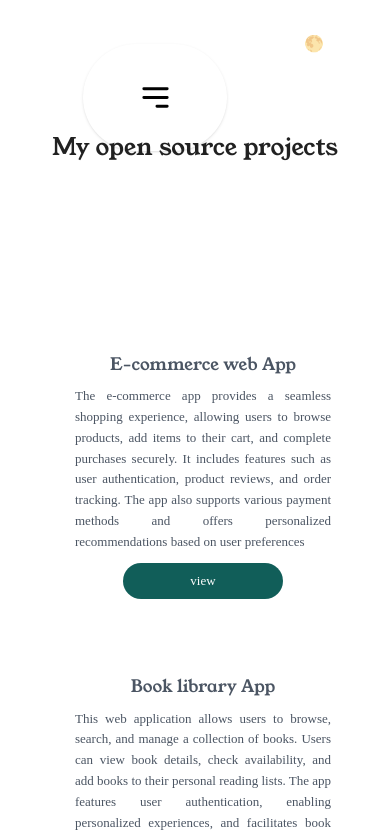
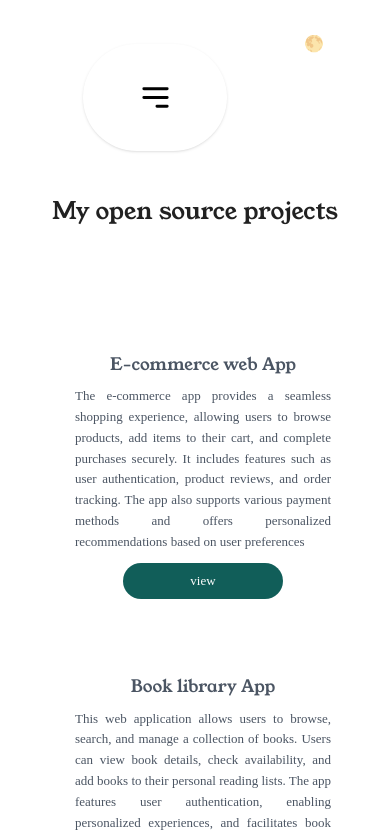
Before and after one commit to Pattykev/portfolio, a React (Vite) app: page /project in a window 390 px wide. Shown: the top 836 px of the page. Built offline with nearby package versions, Linux system fonts and the light colour scheme.

Commit message:
finishing my responsive navbar

```diff
--- a/src/css/Contact.css
+++ b/src/css/Contact.css
@@ -7,7 +7,7 @@
         font-size: 24px;
         position: absolute;
         top: 0;
-        margin-top: 6rem;
+        margin-top: 10rem;
         margin-right: 4rem;
         margin-left: -3rem;
         margin-bottom: 4rem;
--- a/src/css/NavBar.css
+++ b/src/css/NavBar.css
@@ -5,6 +5,12 @@
 
 }
 
+@media (min-width: 800px) {
+    .navbar-toggler-btn{
+        display: none;
+
+    }
+}
 
 
 @media (max-width: 800px) {
--- a/src/css/Projects.css
+++ b/src/css/Projects.css
@@ -23,7 +23,7 @@
         font-size: 24px;
         position: absolute;
         top: 0;
-        margin-top: 6rem;
+        margin-top: 10rem;
 
 
 
```
